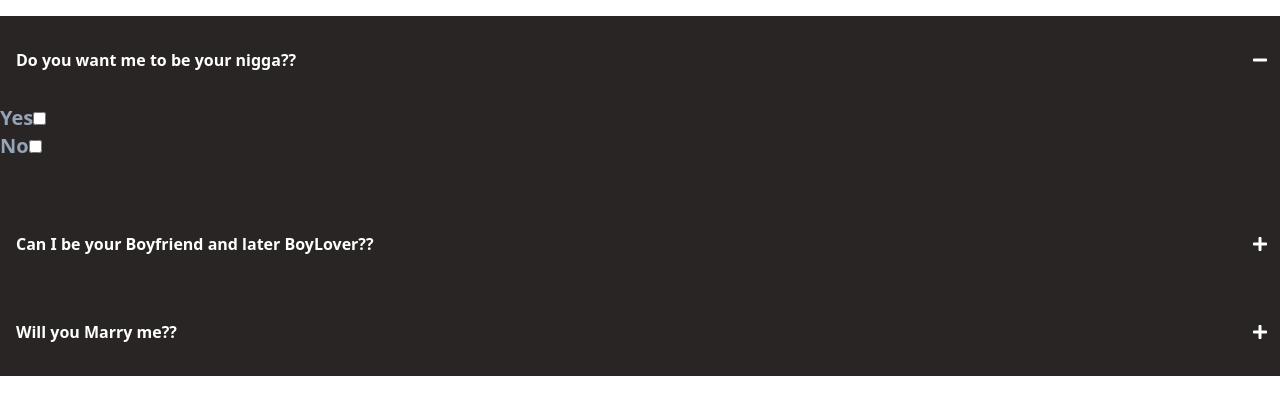
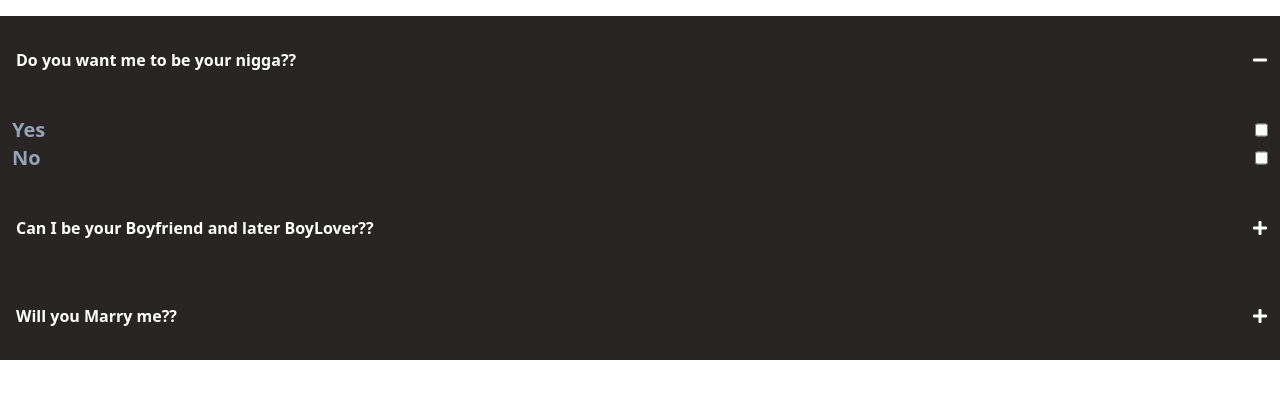
Before and after one commit to kolamat/accordion2, a React (Vite) app: page / in a window 1280 px wide. Both pictures are taken after a click on the button "Do you want me to be your nigga??". Shown: the top 414 px of the page. Built offline with nearby package versions, Linux system fonts and the light colour scheme.

Commit message:
Your branch is ahead of 'origin/main' by 2 commits.   (use "git push" to publish your local commits)
Changes to be committed:
	modified:   src/components/Accordion.jsx
	modified:   src/components/Data.jsx

```diff
--- a/src/components/Accordion.jsx
+++ b/src/components/Accordion.jsx
@@ -26,22 +26,29 @@ const Accordion = () => {
               onClick={() => toggle(index)}
               key={index}
             >
-              <h1 className={`p-8 pl-4 transition-all duration-300 font-bold`}>
+              <h1
+                key={item.id}
+                className={`p-8 pl-4 transition-all duration-300 font-bold`}
+              >
                 {item.title}
               </h1>
-              <span className={`hover:rotate-180 transition-all duration-300`}>
+              <span className={`rotate-180 transition-all duration-300`}>
                 {clicked === index ? <FaMinus /> : <FaPlus />}
               </span>
             </button>
             {clicked === index ? (
-              <div
-                className={`border-solid border-slate-400 bg-stone-800 text-slate-400 w-full h-24`}
-              >
-                <p className={`font-semibold text-xl`}>
+              <div className={`border-slate-400 bg-stone-800 text-slate-400`}>
+                <p
+                  key={item.id}
+                  className={`flex justify-between p-3 pb-0 font-semibold text-xl`}
+                >
                   {item.answer1}
                   <input type="checkbox" />
                 </p>
-                <p className={`font-semibold text-xl`}>
+                <p
+                  key={item.id}
+                  className={`flex justify-between p-3 pt-0 font-semibold text-xl`}
+                >
                   {item.answer2}
                   <input type="checkbox" />
                 </p>
--- a/src/components/Data.jsx
+++ b/src/components/Data.jsx
@@ -1,17 +1,20 @@
 export const Data = [
   {
+    id: 1,
     title: "Do you want me to be your nigga??",
     answer1: "Yes",
     answer2: "No",
     keys: "components1",
   },
   {
+    id: 2,
     title: "Can I be your Boyfriend and later BoyLover??",
     answer1: "Yes",
     answer2: "No",
     keys: "components2",
   },
   {
+    id: 3,
     title: "Will you Marry me??",
     answer1: "Yes",
     answer2: "No",
```
